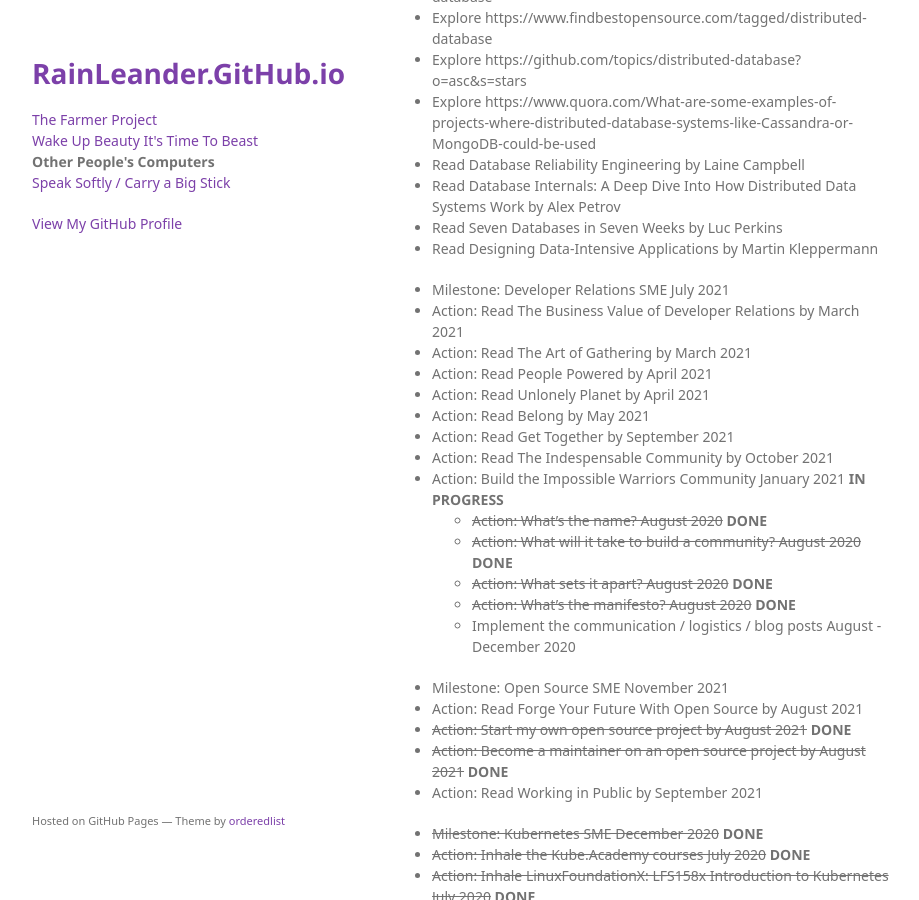
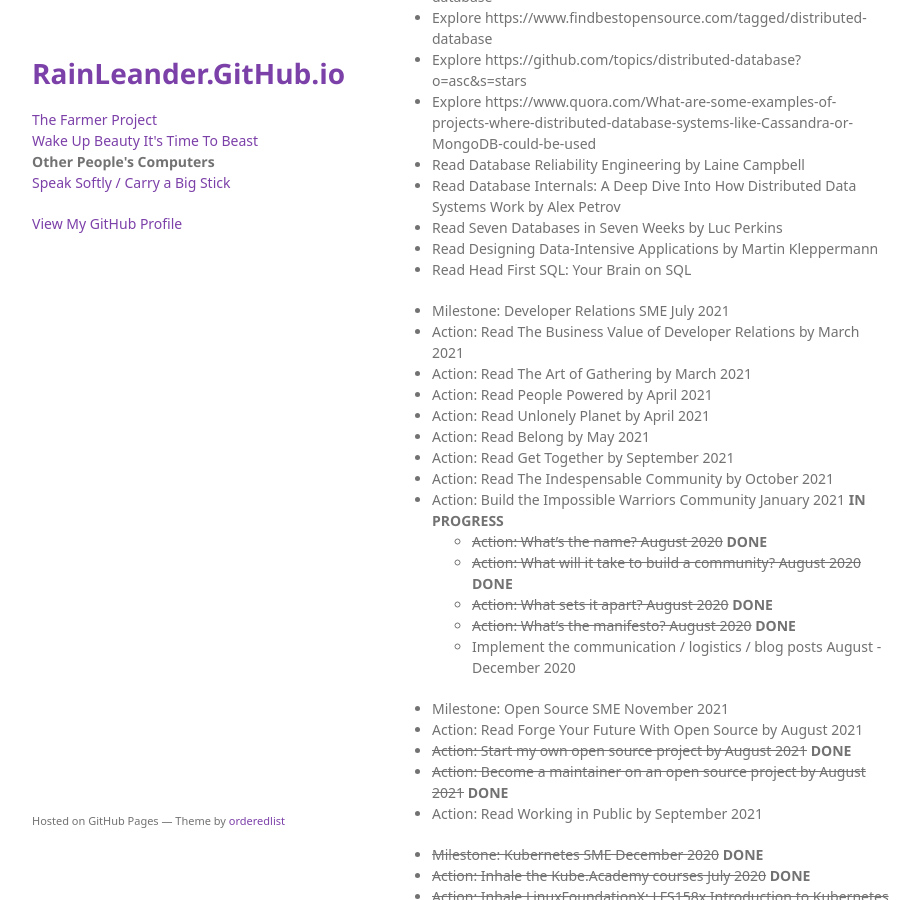
Before and after one commit to rainleander/rainleander.github.io, a Jekyll site: the page other-peoples-computers.html, which Jekyll copies as it is, in a window 1280 px wide and 900 px high, scrolled down 319 px. Shown: the whole window, without its empty margins (178-1097 px from the left). Built offline with Jekyll 4.4.1, drawn with Linux system fonts in a browser that asks for light colours; some web fonts are replaced.

Commit message:
Update other-peoples-computers.html

```diff
--- a/other-peoples-computers.html
+++ b/other-peoples-computers.html
@@ -38,7 +38,8 @@
           <li>Read Database Reliability Engineering by Laine Campbell</li>
           <li>Read Database Internals: A Deep Dive Into How Distributed Data Systems Work by Alex Petrov</li>
           <li>Read Seven Databases in Seven Weeks by Luc Perkins</li>
-          <li>Read Designing Data-Intensive Applications by Martin Kleppermann</li></ul>
+          <li>Read Designing Data-Intensive Applications by Martin Kleppermann</li>
+          <li>Read Head First SQL: Your Brain on SQL</li></ul>
 
         <ul><li>Milestone: Developer Relations SME July 2021</li>
           <li>Action: Read The Business Value of Developer Relations by March 2021</li>
```
